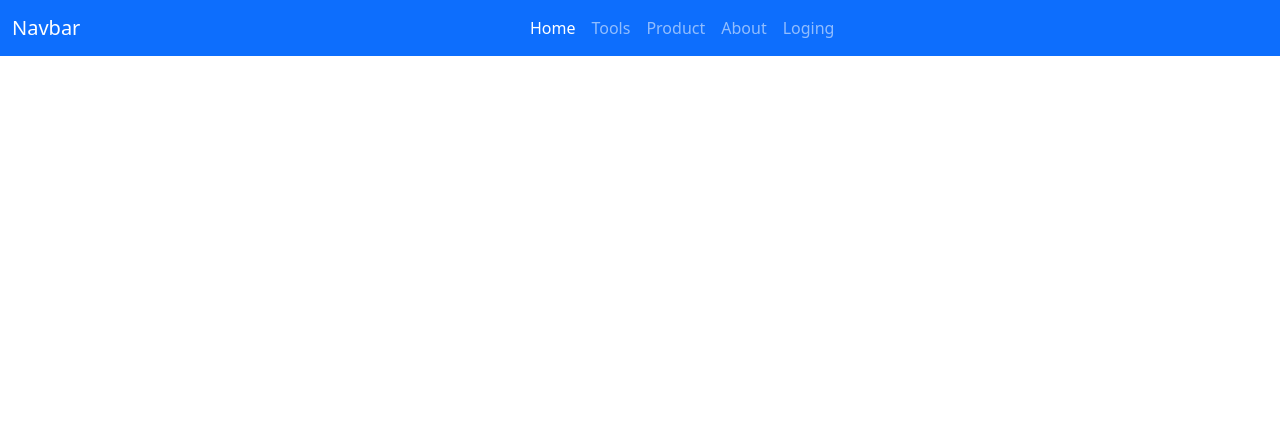
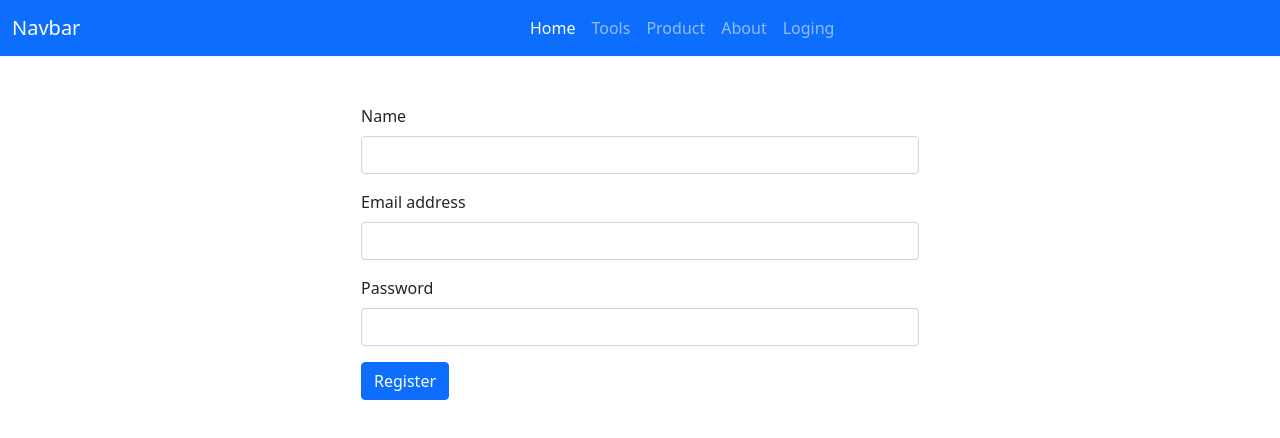
Before and after one commit to hemaiath-uddiin/Drill-machine-manufacture, a React (Create React App) app: page /register in a window 1280 px wide. Shown: the top 438 px of the page. Built offline with nearby package versions, Linux system fonts and the light colour scheme.

Commit message:
firebase Loging added

```diff
--- a/package.json
+++ b/package.json
@@ -7,8 +7,10 @@
     "@testing-library/react": "^13.2.0",
     "@testing-library/user-event": "^13.5.0",
     "bootstrap": "^5.1.3",
+    "firebase": "^9.8.1",
     "react": "^18.1.0",
     "react-dom": "^18.1.0",
+    "react-firebase-hooks": "^5.0.3",
     "react-router-dom": "^6.3.0",
     "react-scripts": "5.0.1",
     "web-vitals": "^2.1.4"
--- a/src/App.js
+++ b/src/App.js
@@ -4,6 +4,7 @@ import Details from "./Details/Details";
 import Home from "./Home/Home";
 import Loging from "./Loging/Loging";
 import Navbar from "./Navbar/Navbar";
+import Register from "./Register/Register";
 import Tools from "./Tools/Tools";
 
 
@@ -17,6 +18,7 @@ function App() {
             <Route path="/tools" element={ <Tools></Tools>}> </Route>
           <Route path="/details/:id" element={ <Details></Details>}> </Route>
           <Route path="/loging" element={ <Loging></Loging> }> </Route>
+          <Route path="/register" element={ <Register></Register> }> </Route>
 
           </Routes>
 
--- a/src/Loging/Loging.js
+++ b/src/Loging/Loging.js
@@ -1,22 +1,69 @@
-import React from 'react';
+import React, { useState } from 'react';
+import { useSignInWithEmailAndPassword } from 'react-firebase-hooks/auth';
+import { Link, useNavigate } from 'react-router-dom';
+import auth from '../Firebase/fire.base.init';
+
 
 const Loging = () => {
+    const [email, setEmail] = useState('');
+    const [password, setPassword] = useState('')
+    const navigate = useNavigate()
+    const handleEmail = (e) => {
+        setEmail(e.target.value)
+    }
+    const handlePassword = (e) => {
+        setPassword(e.target.value)
+    }
+    // signIng with email and password
+    const [
+        signInWithEmailAndPassword,
+        user,
+        loading,
+        error,
+      ] = useSignInWithEmailAndPassword(auth);
+
+    // show error user and loading
+
+    if (error) {
+        return (
+          <div>
+            <p>Error: {error.message}</p>
+          </div>
+        );
+      }
+      if (loading) {
+        return <p>Loading...</p>;
+      }
+
+      if(user){
+          navigate("/")
+      }
+    // handle loging form
+    const loginFormHandle = (e) => {
+        e.preventDefault();
+        signInWithEmailAndPassword(email, password);
+
+
+
+    }
+
     return (
         <div className='container'>
-            <form className='w-50 m-auto mt-5'>
+            <form onSubmit={loginFormHandle} className='w-50 m-auto mt-5'>
                 <div class="mb-3">
                     <label for="exampleInputEmail1" class="form-label">Email address</label>
-                    <input type="email" class="form-control" id="exampleInputEmail1" aria-describedby="emailHelp" />
-                    <div id="emailHelp" class="form-text">We'll never share your email with anyone else.</div>
+                    <input onBlur={handleEmail} type="email" class="form-control" id="exampleInputEmail1" aria-describedby="emailHelp" />
+
                 </div>
                 <div class="mb-3">
                     <label for="exampleInputPassword1" class="form-label">Password</label>
-                    <input type="password" class="form-control" id="exampleInputPassword1" />
+                    <input onBlur={handlePassword} type="password" class="form-control" id="exampleInputPassword1" />
                 </div>
 
                 <button type="submit" class="btn btn-primary">Submit</button>
             </form>
             <h3> Creat a New Account    </h3>
+             <Link className='btn btn-danger' to="/register"> Ragister   </Link>
         </div>
     );
 };
--- /dev/null
+++ b/src/Register/Register.js
@@ -0,0 +1,71 @@
+import React, { useState } from 'react';
+import { useCreateUserWithEmailAndPassword } from 'react-firebase-hooks/auth';
+
+import { useNavigate } from 'react-router-dom';
+import auth from  "../Firebase/fire.base.init"
+
+
+const Register = () => {
+    const [name,setName] = useState('')
+    const [email,setEmail] = useState('')
+    const [password,setPassword] = useState('')
+    const navigate = useNavigate()
+    const handleName=(e)=>{
+        setName(e.target.value)
+   };
+   const handleEmail=(e)=>{
+      setEmail(e.target.value)
+ };
+ const handlePassword=(e)=>{
+  setPassword(e.target.value)
+};
+const [
+    createUserWithEmailAndPassword,
+    user,
+    loading,
+    error,
+  ] = useCreateUserWithEmailAndPassword(auth);
+  if(user){
+    navigate('/')
+}
+  if (error) {
+    return (
+      <div>
+        <p>Error: {error.message}</p>
+      </div>
+    );
+  }
+
+  // handle form from here
+  const handleForm=(e)=>{
+    e.preventDefault()
+    console.log(name,email,password);
+    createUserWithEmailAndPassword(email,password)
+
+
+
+}
+    return (
+        <div className='container'>
+             <form onSubmit ={handleForm} className='w-50 m-auto mt-5'>
+             <div class="mb-3">
+                    <label for="exampleInputPassword1" class="form-label">Name</label>
+                    <input onBlur={handleName}  type="name" class="form-control" id="exampleInputPassword1" />
+                </div>
+                <div class="mb-3">
+                    <label for="exampleInputEmail1" class="form-label">Email address</label>
+                    <input onBlur={handleEmail} type="email" class="form-control" id="exampleInputEmail1" aria-describedby="emailHelp" />
+
+                </div>
+                <div class="mb-3">
+                    <label for="exampleInputPassword1" class="form-label">Password</label>
+                    <input onBlur={handlePassword}  type="password" class="form-control" id="exampleInputPassword1" />
+                </div>
+
+                <button type="submit" class="btn btn-primary"> Register</button>
+            </form>
+        </div>
+    );
+};
+
+export default Register;
```
Also changed, not shown: src/Firebase/fire.base.init.js (renamed from src/fire-base-init.js), 1 other file (tests, documents, lock files or other folders).
